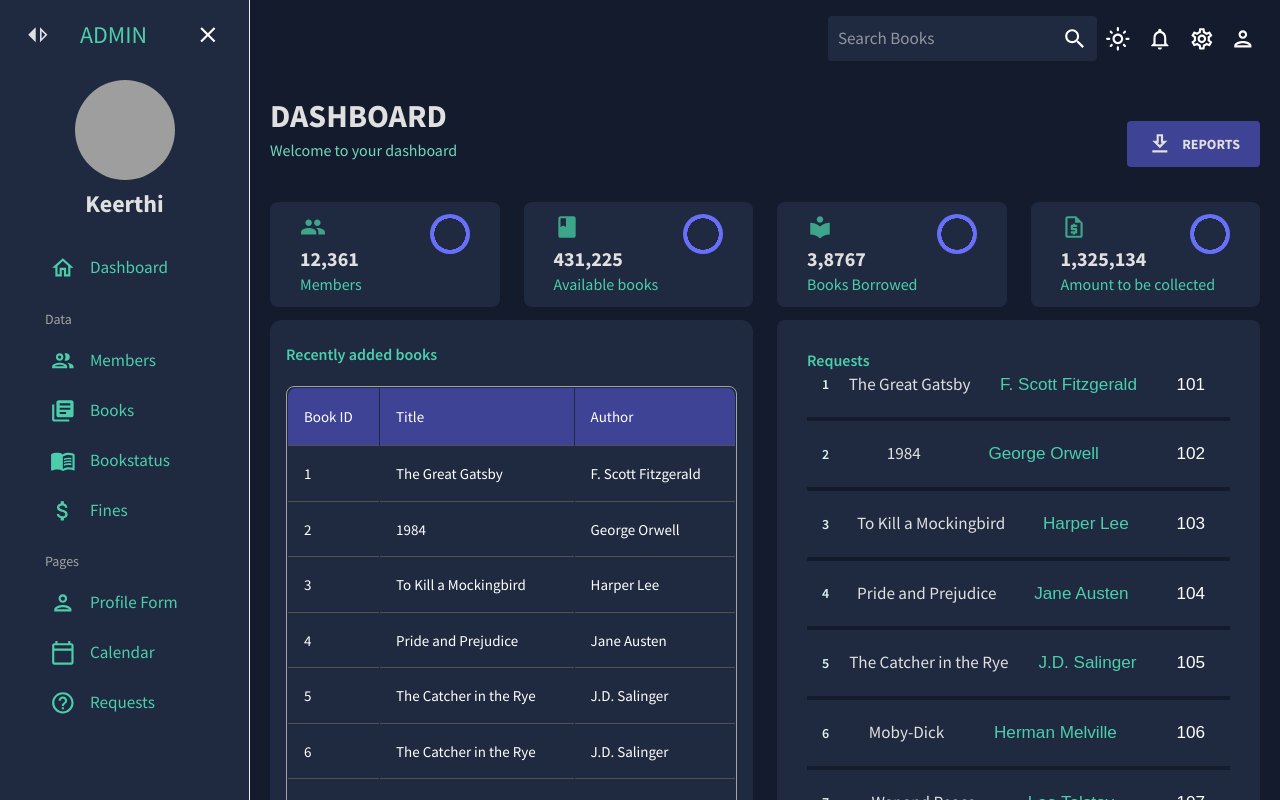
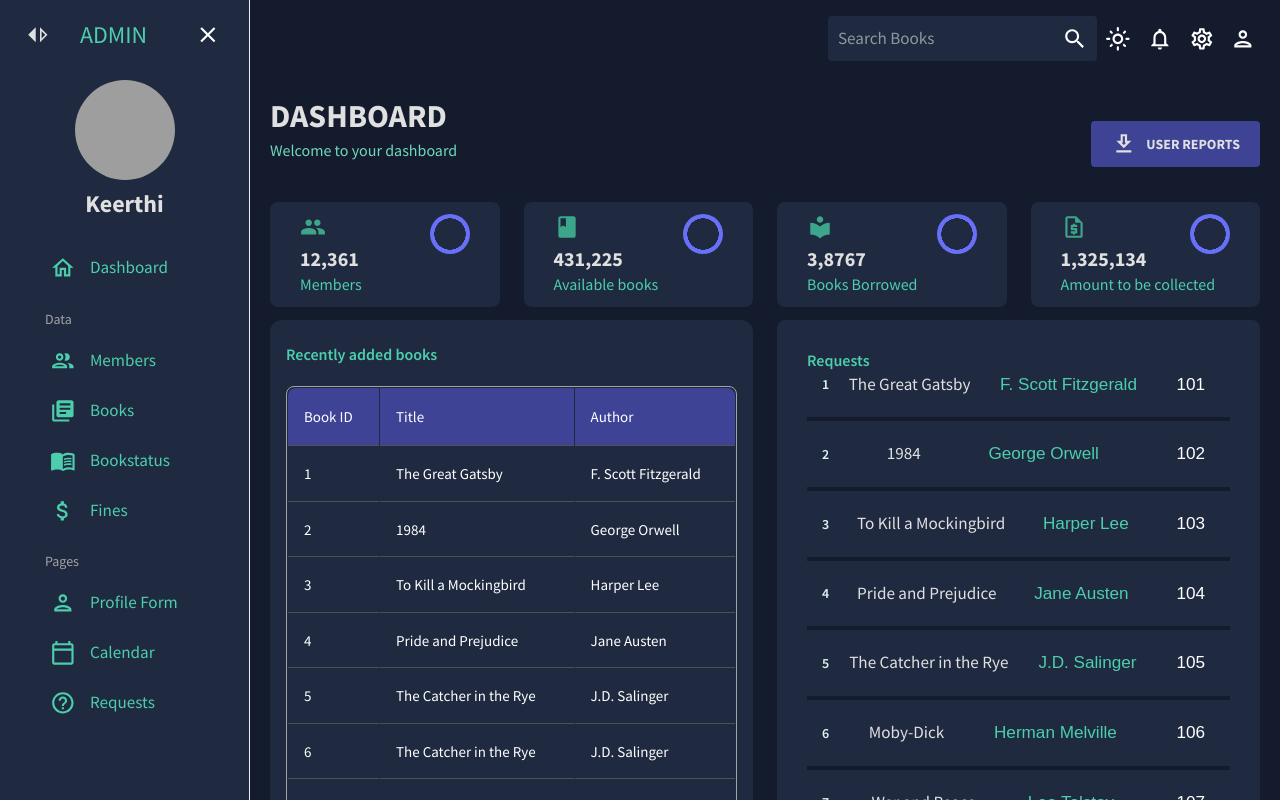
Before and after one commit to 2000031552/LIB, a React (Vite) app: page / in a window 1280 px wide. Shown: the top 800 px of the page. Built offline with nearby package versions, Linux system fonts and the light colour scheme; grey boxes are pictures that could not be loaded.

Commit message:
Dashboard

```diff
--- a/src/pages/dashboard/index.tsx
+++ b/src/pages/dashboard/index.tsx
@@ -60,7 +60,7 @@ const Dashboard: React.FC = () => {
             }}
           >
             <DownloadOutlinedIcon sx={{ mr: "10px" }} />
-            Reports
+            User Reports
           </Button>
         </Box>
       </Box>
```
